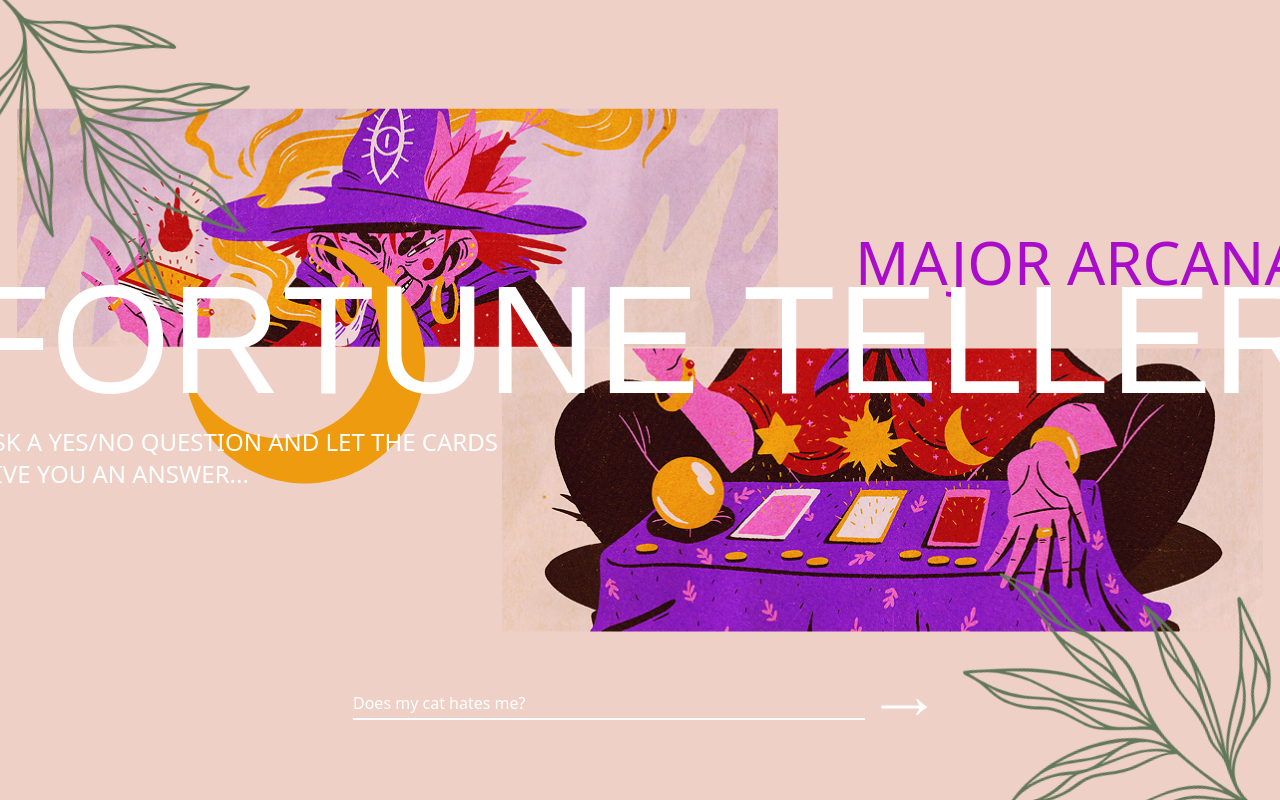
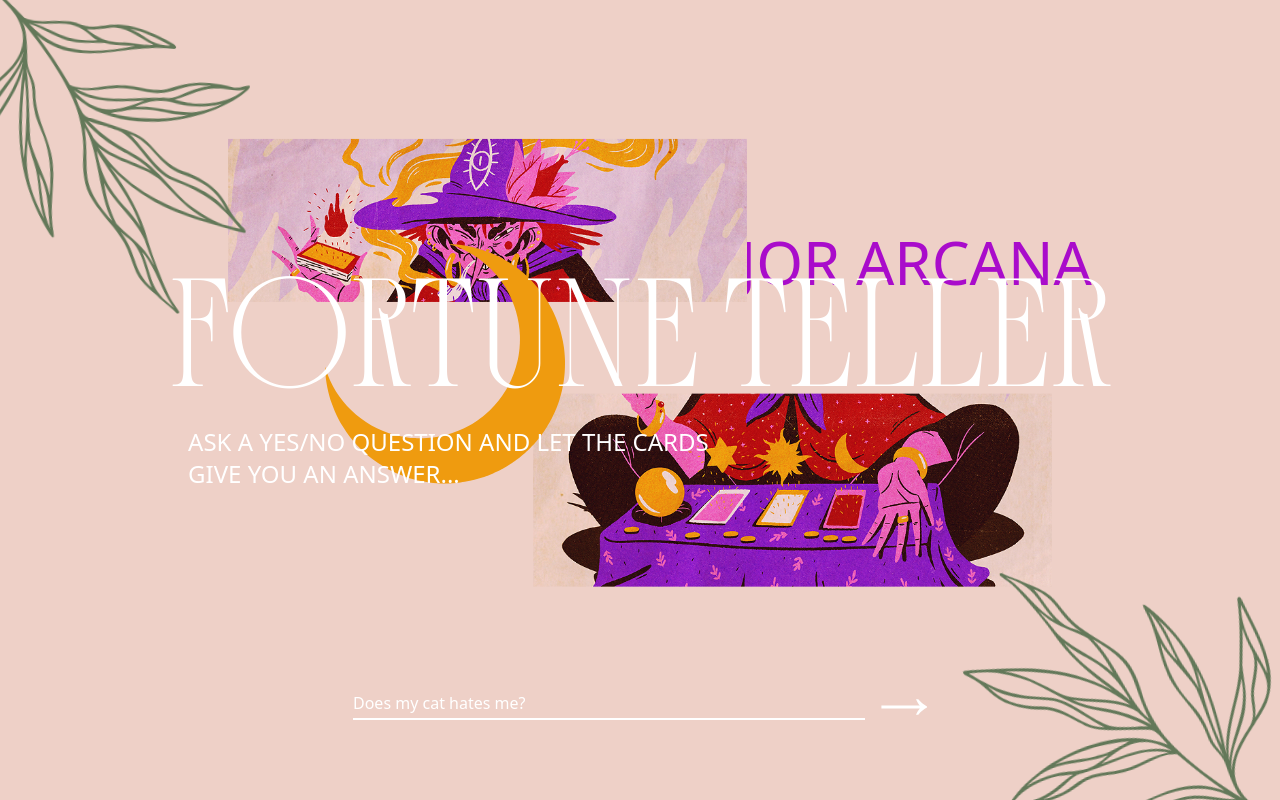
Before and after one commit to Leocoyere/fortune-teller, a React (Vite) app: page / in a window 1280 px wide. Built offline with nearby package versions, Linux system fonts and the light colour scheme.

Commit message:
Font wasn't imported correctly + Fix margin on input

```diff
--- a/src/components/molecules/AnimatedInput.tsx
+++ b/src/components/molecules/AnimatedInput.tsx
@@ -27,7 +27,7 @@ export default function AnimatedInput() {
 	}, [questionNumber, questions, animate]);
 
 	return (
-    	<div className="mb-20 px-5 w-full lg:w-auto relative z-1 flex justify-center items-center gap-4">
+    	<div className="mb-20 mt-10 lg:mt-auto px-5 w-full lg:w-auto relative z-1 flex justify-center items-center gap-4">
 			{ animate ?
 			questions.map((question, index) => (
 				<motion.span
--- a/src/index.css
+++ b/src/index.css
@@ -53,26 +53,28 @@
 @font-face {
 	font-family: 'Cosmic Solace';
 	font-weight: 400;
-	src: url(‘assets/fonts/CosmicSolace/CosmicSolace-Regular.otf) format(otf)
+	src: url(./assets/fonts/CosmicSolace/CosmicSolace-Regular.otf) format(otf),
+  url(./assets/fonts/CosmicSolace/CosmicSolace-Regular.woff) format(woff),
+  url(./assets/fonts/CosmicSolace/CosmicSolace-Regular.woff2) format(woff2);
 }
 
 @font-face {
 	font-family: 'Nohemi';
 	font-weight: 400;
-	src: url(‘/fonts/Nohemi/Nohemi-Regular.otf) format(otf)
+	src: url(‘./assets/fonts/Nohemi/Nohemi-Regular.otf) format(otf)
 }
 
 @font-face {
 	font-family: 'Nohemi';
 	font-weight: 300;
-	src: url(‘/fonts/Nohemi/Nohemi-Light.otf) format(otf),
-  url(‘/fonts/Nohemi/Nohemi-Light.otf) format(ttf)
+	src: url(‘./assets/fonts/Nohemi/Nohemi-Light.otf) format(otf),
+  url(‘./assets/fonts/Nohemi/Nohemi-Light.otf) format(ttf)
 }
 
 @font-face {
 	font-family: 'Nohemi';
 	font-weight: 200;
-	src: url(‘/fonts/Nohemi/Nohemi-ExtraLight.otf) format(otf)
+	src: url(‘/assets/fonts/Nohemi/Nohemi-ExtraLight.otf) format(otf)
 }
 
 .nohemi {
```
Also changed, not shown: src/assets/fonts/CosmicSolace/CosmicSolace-Regular.woff (added), src/assets/fonts/CosmicSolace/CosmicSolace-Regular.woff2 (added).
